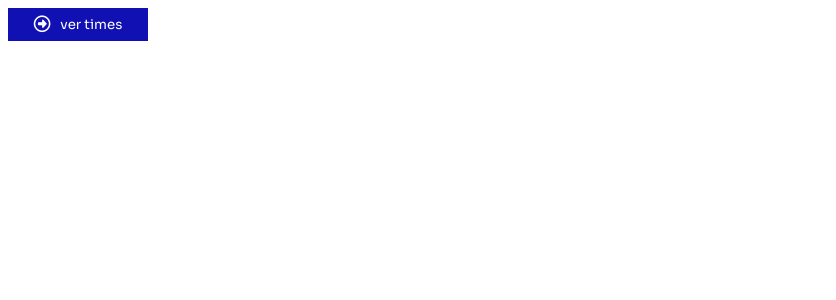
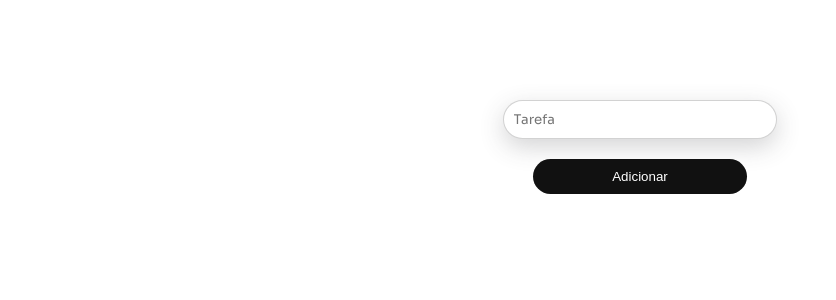
Before and after one commit to taylan04/academic-work-react-exercises, a React (Vite) app: page / in a window 1280 px wide. Shown: the top 300 px of the page, without its empty margins (0-836 px from the left). Built offline with nearby package versions, Linux system fonts and the light colour scheme.

Commit message:
feat: concluindo exercício sete

```diff
--- a/src/App.jsx
+++ b/src/App.jsx
@@ -6,10 +6,11 @@ import Ex03 from './exercicios/ex03/Ex03';
 import Ex04 from './exercicios/ex04/Ex04';
 import Ex05 from './exercicios/ex05/Ex05';
 import ListaTimes from './exercicios/ex06/ListaTimes';
+import ListandoTarefas from './exercicios/ex07/ListandoTarefas';
 
 function App() {
 
-  const exercicio = 6;
+  const exercicio = 7;
 
   return (
     <>
@@ -19,6 +20,7 @@ function App() {
       {exercicio == 4 && <Ex04 />}
       {exercicio == 5 && <Ex05 />}
       {exercicio == 6 && <ListaTimes />}
+      {exercicio == 7 && <ListandoTarefas />}
     </>
   )
 }
--- a/src/exercicios/ex06/ListaTimes.jsx
+++ b/src/exercicios/ex06/ListaTimes.jsx
@@ -18,7 +18,7 @@ export default function ListaTimes() {
 
     return (
         <div>
-        <button onClick={carregar}><i className="fa-regular fa-circle-right fa-lg"></i> ver times</button>
+        <button className={styles.button} onClick={carregar}><i className="fa-regular fa-circle-right fa-lg"></i> ver times</button>
         <div className={styles.times}>
         {carregado ? times.map((time, i) => <Time time={time}/>) : null}
         </div>
--- a/src/exercicios/ex07/ListandoTarefas.jsx
+++ b/src/exercicios/ex07/ListandoTarefas.jsx
@@ -1,9 +1,39 @@
+import { useState } from "react"
+import Tarefa from "./Tarefa"
+import styles from "../../styles/ex07.module.css"
+
 export default function ListandoTarefas() {
 
+    const [tarefas, setTarefas] = useState([])
+    const [titulo, setTitulo] = useState("")
+
+    function adicionar() {
+    const novaTarefa = {
+        titulo: titulo,
+        status: "andamento"
+    }
+
+    setTarefas([...tarefas, novaTarefa])
+    }
+
+    function remover(index) {
+    setTarefas((tarefasAtuais) =>
+        tarefasAtuais.filter((tarefa, i) => i !== index)
+    );
+}
+
     return (
-        <div>
-            <input onChange={(e) => setUsuario({...usuario, nome: e.target.value})} type="text" placeholder="Nome de usuário" />
-            <button onClick={autenticar}>Logar</button>
+        <div className={styles.form}>
+            <input className={styles.campo} onChange={(e) => setTitulo(e.target.value)} placeholder="Tarefa" />
+            <button className={styles.botao} onClick={adicionar}>Adicionar</button>
+            <div className={styles.tarefas}>
+            {tarefas.map((tarefa, i) => (
+                <div className={styles.tarefa}>
+                    <Tarefa titulo={tarefa.titulo} status={tarefa.status} key={i}/>
+                    <button onClick={() => remover(i)}><i className="fa-solid fa-trash fa-lg"></i></button>
+                </div>
+            ))}
+            </div>
         </div>
     )
 }
--- a/src/exercicios/ex07/Tarefa.jsx
+++ b/src/exercicios/ex07/Tarefa.jsx
@@ -1,7 +1,11 @@
-export default function Tarefa() {
+import styles from "../../styles/ex07.module.css"
+
+export default function Tarefa({titulo, status}) {
 
     return (
         <div>
+            <p>{titulo}</p>
+            <p>{status}</p>
         </div>
     )
 }
--- a/src/styles/ex06.module.css
+++ b/src/styles/ex06.module.css
@@ -3,7 +3,7 @@
     src: url(../fonts/Sora-VariableFont_wght.ttf);
 }
 
-button {
+.button {
     display: flex;
     gap: 10px;
     align-items: center;
@@ -16,7 +16,7 @@ button {
     border: none;
 }
 
-button > i {
+.button > i {
     color: white;
 }
 
--- /dev/null
+++ b/src/styles/ex07.module.css
@@ -0,0 +1,56 @@
+@font-face {
+    font-family: sora;
+    src: url(../fonts/Sora-VariableFont_wght.ttf);
+}
+.form {
+    display: flex;
+    flex-direction: column;
+    align-items: center;
+    gap: 20px;
+    margin-top: 100px;
+}
+
+.campo {
+    width: 20%;
+    font-family: sora;
+    padding: 10px;
+    border-radius: 20px;
+    border: 1px solid rgba(0, 0, 0, 0.175);
+    box-shadow: rgba(61, 63, 65, 0.225) 0px 8px 24px;
+}
+
+.botao {
+    padding: 10px;
+    border-radius: 20px;
+    background-color: rgb(17, 17, 17);
+    color: white;
+    border: none;
+    width: 17%;
+}
+
+.tarefas {
+    display: flex;
+    flex-direction: row;
+    gap: 40px;
+    flex-wrap: wrap;
+    margin: 40px 40px;
+}
+
+.tarefa {
+    display: flex;
+    flex-direction: column;
+    justify-content: center;
+    align-items: center;
+    padding: 20px;
+    box-shadow: rgba(0, 0, 0, 0.16) 0px 1px 4px, rgb(51, 51, 51) 0px 0px 0px 3px;
+    border-radius: 15px;
+}
+
+.tarefa > button {
+    background-color: transparent;
+    border: none;
+}
+
+.tarefa > button > i {
+    color: rgb(16, 16, 147);
+}
```
